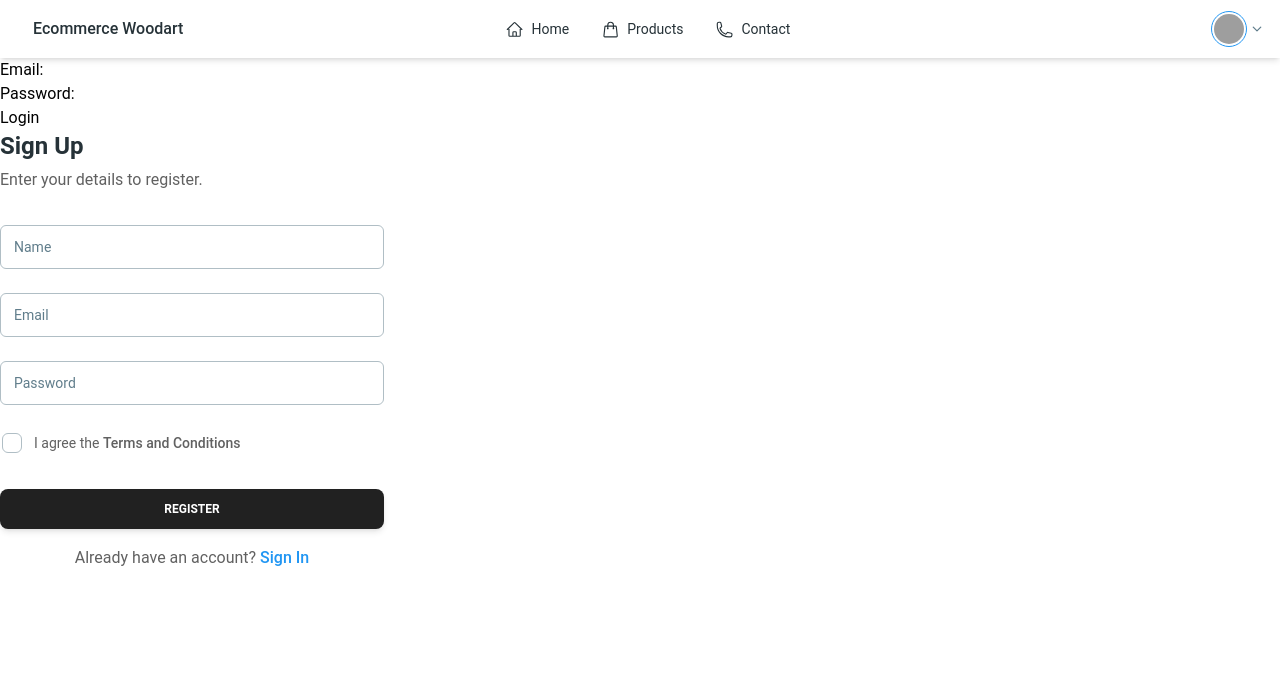
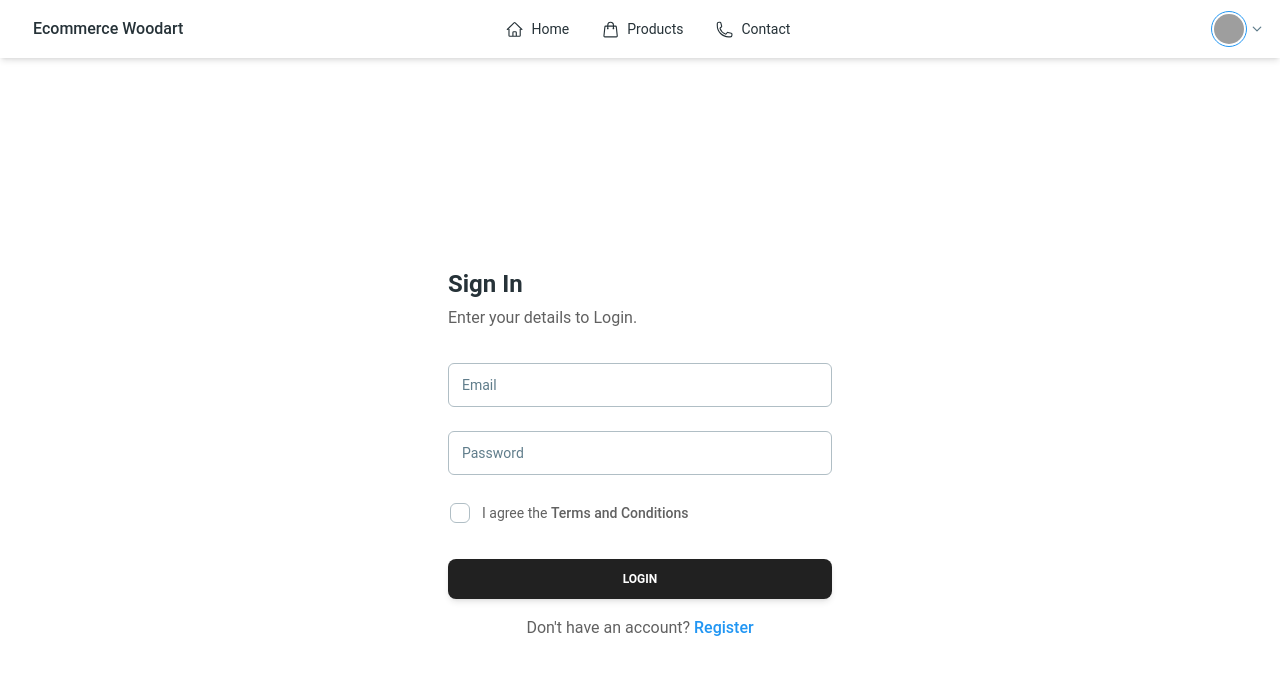
Before and after one commit to sandip1805/react-ecommerce-woodart, a React (Create React App) app: page /login in a window 1280 px wide. Shown: the top 674 px of the page. Built offline with nearby package versions, Linux system fonts and the light colour scheme; grey boxes are pictures that could not be loaded.

Commit message:
Login and Registration Page updated

```diff
--- a/src/components/Login.js
+++ b/src/components/Login.js
@@ -42,42 +42,19 @@ const Login = () => {
 
   return (
     <>
-      <form onSubmit={handleSubmit}>
-        <div>
-          <label htmlFor="email">Email:</label>
-          <input
-            type="email"
-            value={email}
-            onChange={handleEmailChange}
-            id="email"
-          />
-        </div>
-        <div>
-          <label htmlFor="password">Password:</label>
-          <input
-            type="password"
-            value={password}
-            onChange={handlePasswordChange}
-            id="password"
-          />
-        </div>
-        <button type="submit">Login</button>
-
-        {errorMessage && <p style={{ color: 'red' }}>{errorMessage}</p>}
-        {successMessage && <p style={{ color: 'green' }}>{successMessage}</p>}
-      </form>
+      <div className='grid h-screen justify-center items-center'>
         <Card color="transparent" shadow={false}>
+          <form onSubmit={handleSubmit}></form>
           <Typography variant="h4" color="blue-gray">
-        Sign Up
+            Sign In
           </Typography>
           <Typography color="gray" className="mt-1 font-normal">
-        Enter your details to register.
+            Enter your details to Login.
           </Typography>
           <form className="mt-8 mb-2 w-80 max-w-screen-lg sm:w-96">
             <div className="mb-4 flex flex-col gap-6">
-          <Input size="lg" label="Name" />
-          <Input size="lg" label="Email" />
-          <Input type="password" size="lg" label="Password" />
+              <Input size="lg" type='email' label="Email" id='email' value={email} onChange={handleEmailChange} />
+              <Input type="password" size="lg" label="Password" id='password' value={password} onChange={handlePasswordChange} />
             </div>
             <Checkbox
               label={
@@ -98,19 +75,20 @@ const Login = () => {
               containerProps={{ className: "-ml-2.5" }}
             />
             <Button className="mt-6" fullWidth>
-          Register
+              Login
             </Button>
             <Typography color="gray" className="mt-4 text-center font-normal">
-          Already have an account?{" "}
+              Don't have an account?{" "}
               <a
-            href="/"
+                href="/register"
                 className="font-medium text-blue-500 transition-colors hover:text-blue-700"
               >
-            Sign In
+                Register
               </a>
             </Typography>
           </form>
         </Card>
+      </div>
     </>
   );
 };
--- a/src/components/Register.js
+++ b/src/components/Register.js
@@ -1,4 +1,4 @@
-import React from 'react';
+import React, {useState} from 'react';
 import {
   Card,
   Input,
@@ -6,8 +6,24 @@ import {
   Button,
   Typography,
 } from "@material-tailwind/react";
+import authService from '../services/AuthService';
 
 const Register = () => {
+  const [name, setName] = useState('');
+  const [email, setEmail] = useState('');
+  const [password, setPassword] = useState('');
+
+  const handleRegister = async (e) => {
+    e.preventDefault();
+
+    try {
+      // Call the register function from the authService
+      const response = await authService.register(name, email, password);
+      console.log(response); // Do something with the response, e.g., show a success message or redirect to another page.
+    } catch (error) {
+      console.error(error); // Handle the registration error, e.g., show an error message.
+    }
+  };
   return (
     <div className='grid h-screen justify-center items-center'>
       <Card color="transparent" shadow={false}>
@@ -19,9 +35,9 @@ const Register = () => {
         </Typography>
         <form className="mt-8 mb-2 w-80 max-w-screen-lg sm:w-96">
           <div className="mb-4 flex flex-col gap-6">
-            <Input size="lg" label="Name" />
-            <Input size="lg" label="Email" />
-            <Input type="password" size="lg" label="Password" />
+            <Input size="lg" label="Name" value={name} onChange={(e) => setName(e.target.value)} />
+            <Input size="lg" label="Email" value={email} onChange={(e) => setEmail(e.target.value)} />
+            <Input type="password" size="lg" label="Password" value={password} onChange={(e) => setPassword(e.target.value)} />
           </div>
           <Checkbox
             label={
@@ -41,13 +57,13 @@ const Register = () => {
             }
             containerProps={{ className: "-ml-2.5" }}
           />
-          <Button className="mt-6" fullWidth>
+          <Button className="mt-6" fullWidth onClick={handleRegister}>
             Register
           </Button>
           <Typography color="gray" className="mt-4 text-center font-normal">
             Already have an account?{" "}
             <a
-              href="/"
+              href="/login"
               className="font-medium text-blue-500 transition-colors hover:text-blue-700"
             >
               Sign In
--- a/src/services/AuthService.js
+++ b/src/services/AuthService.js
@@ -1,15 +1,39 @@
+const users = new Map();
+
+// Adding the default admin user to the in-memory map
+const defaultAdminEmail = 'admin@example.com';
+const defaultAdminPassword = 'admin';
+const defaultAdminName = 'Administrator';
+
+users.set(defaultAdminEmail, {
+  name: defaultAdminName,
+  email: defaultAdminEmail,
+  password: defaultAdminPassword,
+});
+
 const authService = {
   login: (email, password) => {
-      // Simulate an API call and return a promise that resolves or rejects based on the credentials.
     return new Promise((resolve, reject) => {
-        // For simplicity, we'll use a hardcoded email and password.
-        if (email === 'user@example.com' && password === 'password') {
-          resolve({ success: true, message: 'Login successful!' });
+      const user = users.get(email);
+      if (user && user.password === password) {
+        resolve({ success: true, message: 'Login successful!', user: { name: user.name, email } });
       } else {
         reject({ success: false, message: 'Invalid email or password!' });
       }
     });
   },
+  register: (name, email, password) => {
+    return new Promise((resolve, reject) => {
+      // Check if the email is already registered
+      if (users.has(email)) {
+        reject({ success: false, message: 'Email already registered!' });
+      } else {
+        // Save the new user in the in-memory map
+        users.set(email, { name, email, password });
+        resolve({ success: true, message: 'Registration successful!', user: { name, email } });
+      }
+    });
+  }
 };
 
 export default authService;
```
Also changed, not shown: src/components/import {.html (deleted, +0 -57 lines). Lines whose indentation alone changed are shown as unchanged.
